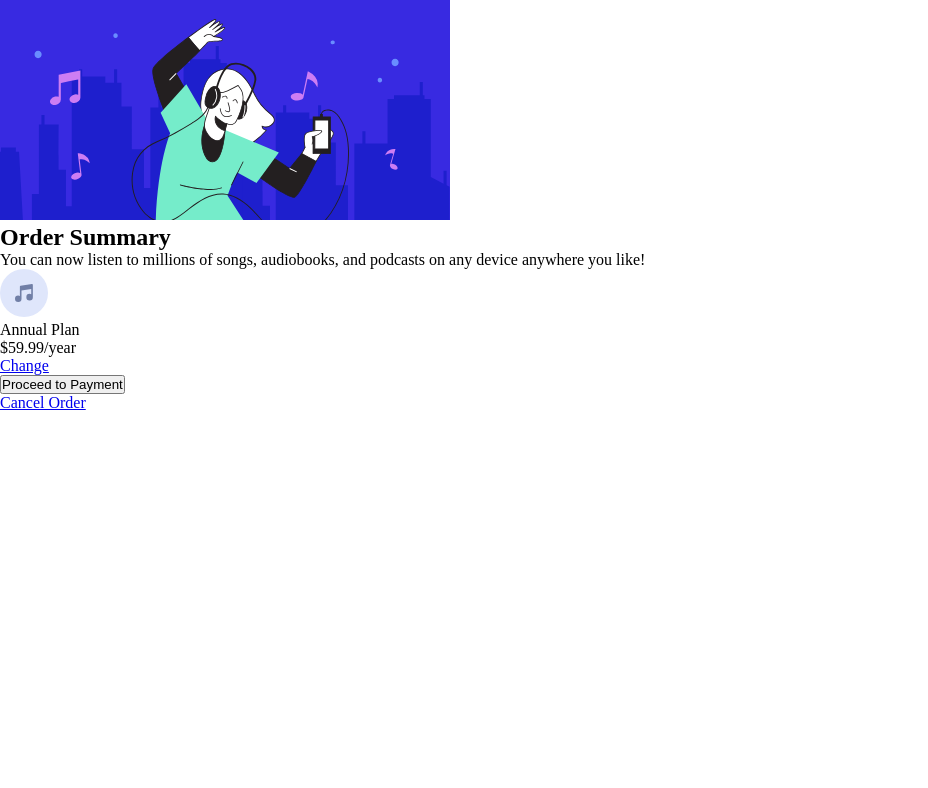
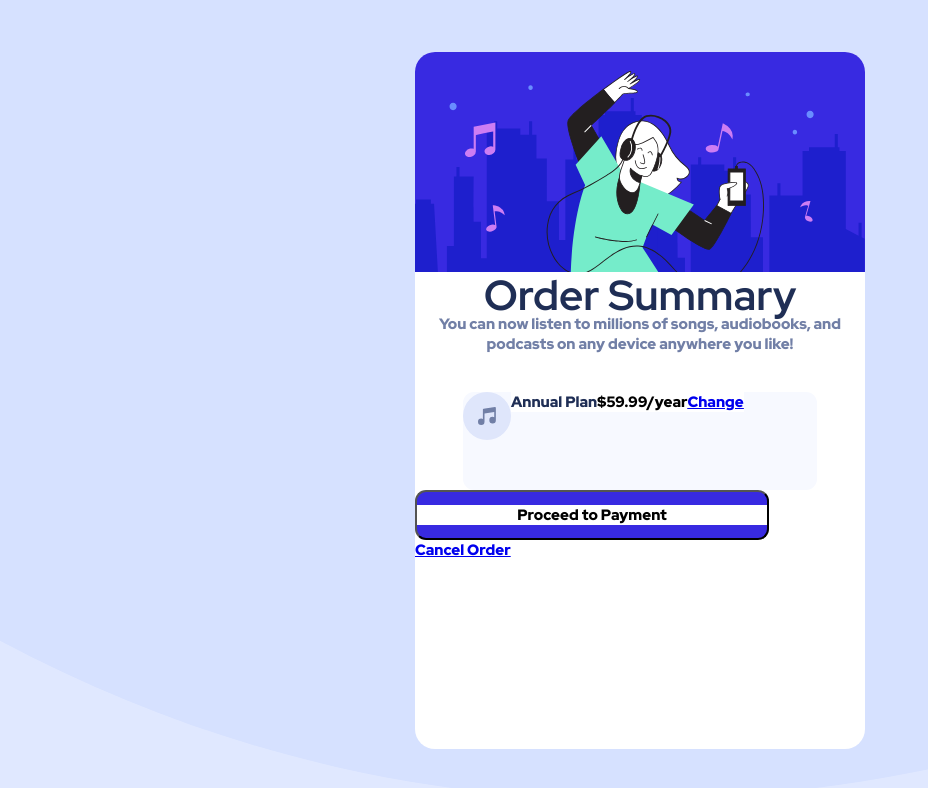
Before and after one commit to NeoO101/Order_Summary, a plain HTML site: page index.html in a window 1280 px wide. Shown: the whole page, without its empty margins (0-928 px from the left). Drawn offline with Linux system fonts and the light colour scheme.

Commit message:
I add the CSS code. The result is not relevant yet.

```diff
--- a/index.html
+++ b/index.html
@@ -10,7 +10,7 @@
     </head>
 
     <body>
-        <div>
+        <div class="card_conteiner">
             <div class="card_img">
                 <img src="./images/illustration-hero.svg" alt="illustration-hero"/>
             </div>
@@ -21,7 +21,7 @@
             <div class="card_text">
                 <p>You can now listen to millions of songs, audiobooks, and podcasts on any device anywhere you like!</p>
             </div>
-            <section>
+            <section class="music_section">
                 <div class="music_icon">
                     <img src="./images/icon-music.svg" alt="icon-music">
                 </div>
@@ -31,14 +31,15 @@
                 <div class="price_number">
                     <P>$59.99/year</P>
                 </div>
-                <div>
+                <div class="change">
                     <a href="#"><p>Change</p></a>
                 </div>
-                <button class="paymant_button" type="button">Proceed to Payment</button>
-                <div class="cancle_button">
-                    <a href="#"><p>Cancel Order</p></a>
-                </div>
             </section>
+
+            <button class="paymant_button" type="button"><p>Proceed to Payment</p></button>
+            <div class="cancle_button">
+                <a href="#"><p>Cancel Order</p></a>
+            </div>
 
         </div>
     </body>
--- a/style.css
+++ b/style.css
@@ -2,9 +2,115 @@
     margin: 0;
     padding: 0;
 }
+body{
+    background-color:#E0E8FF;
+    background-image: url("./images/pattern-background-desktop.svg");
+    background-repeat: no-repeat;
+    background-size: cover;
+    height: 100vh;
+    display: flex;
+    align-items: center;
+    justify-content: center;
+    font-family: 'Red Hat Display', sans-serif;
 
-/*
+}
+.header{
+    font-family: 'Red Hat Display';
+    font-style: normal;
+    font-weight: 900;
+    font-size: 28px;
+    line-height: 37px;
+    text-align: center;
+    color: #1F2E55;
 
-font-family: 'Red Hat Display', sans-serif;
+    top: 265px;
+    left: 48px;
 
-*/
+}
+html{
+    box-sizing: border-box;
+}
+
+.card_conteiner{
+    border-radius: 20px;
+    background-color:#FFFFFF;
+    overflow: hidden;
+    width: 450px;
+    height: 697px;
+
+}
+.music_section{
+    background-color: #F7F9FF;
+    height: 98px;
+    width: 354px;
+    margin: auto;
+    border-radius: 11px;
+    overflow: hidden;
+    left: 10.67%;
+    right: 10.67%;
+    top: 59.83%;
+    bottom: 26.11%;
+    display: flex;
+
+}
+.card_text{
+    color:#717FA6;
+    font-family: 'Red Hat Display';
+    font-style: normal;
+    font-weight: 500;
+    font-size: 16px;
+    line-height: 26px;
+    height: 78px;
+
+    /* or 162% */
+
+    text-align: center;
+}
+.music_icon{
+    justify-content: center;
+    align-items: center;
+}
+.price_text{
+    font-family: 'Red Hat Display';
+    font-style: normal;
+    font-weight: 900;
+    font-size: 16px;
+    line-height: 21px;
+    color: #1F2E55;
+
+}
+.price_number{
+    position: relative;
+    font-family: 'Red Hat Display';
+    font-style: normal;
+    font-weight: 500;
+    font-size: 16px;
+    line-height: 21px;
+}
+.change{
+    font-family: 'Red Hat Display';
+    font-style: normal;
+    font-weight: 700;
+    font-size: 14px;
+    line-height: 19px;
+    /* identical to box height */
+
+    text-decoration-line: underline;
+
+    color: #382AE1;
+}
+.paymant_button{
+    width: 354px;
+    height: 50px;
+    background: #382AE1;
+    border-radius: 11px;
+
+}
+p{
+    font-family: 'Red Hat Display';
+    font-style: normal;
+    font-weight: 900;
+    font-size: 15px;
+    line-height: 20px;
+    background-color: #FFFFFF;
+}
```
